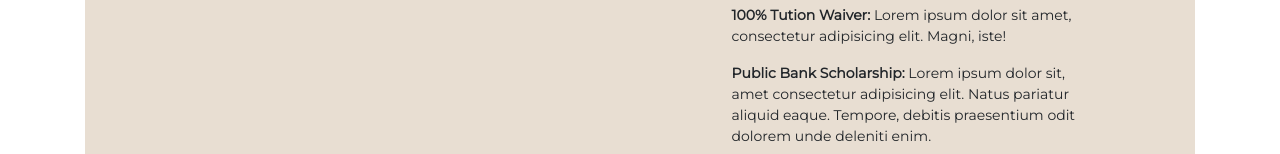
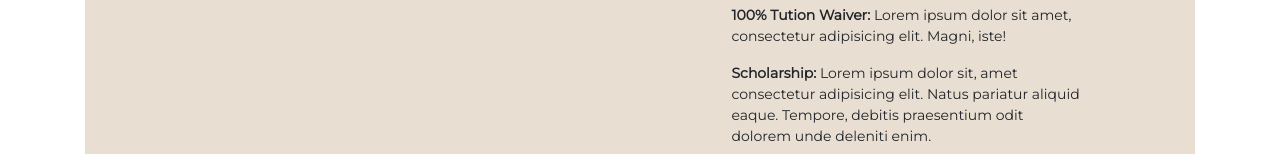
Before and after one commit to amirhamza24/Personal-Site-Bootstrap-, a plain HTML site: page index.html in a window 1280 px wide. Shown: the part 1793-1947 px from the top of the page. Drawn offline with nearby package versions, Linux system fonts and the light colour scheme.

Commit message:
Update index.html

```diff
--- a/index.html
+++ b/index.html
@@ -144,7 +144,7 @@
                             <h5 class="font-weight-bold">Achievements</h5>
                             <p><span>100% Tution Waiver: </span> Lorem ipsum dolor sit amet, consectetur adipisicing elit. Magni, iste!</p>
 
-                            <p><span>Public Bank Scholarship: </span> Lorem ipsum dolor sit, amet consectetur adipisicing elit. Natus pariatur aliquid eaque. Tempore, debitis praesentium odit dolorem unde deleniti enim.</p>
+                            <p><span>Scholarship: </span> Lorem ipsum dolor sit, amet consectetur adipisicing elit. Natus pariatur aliquid eaque. Tempore, debitis praesentium odit dolorem unde deleniti enim.</p>
 
                             <p><span>Silver Button: </span>From Youtube, because of 100,000 Subscribers. And current Subscribers are more than 300,000.</p>
                         </div>
```
